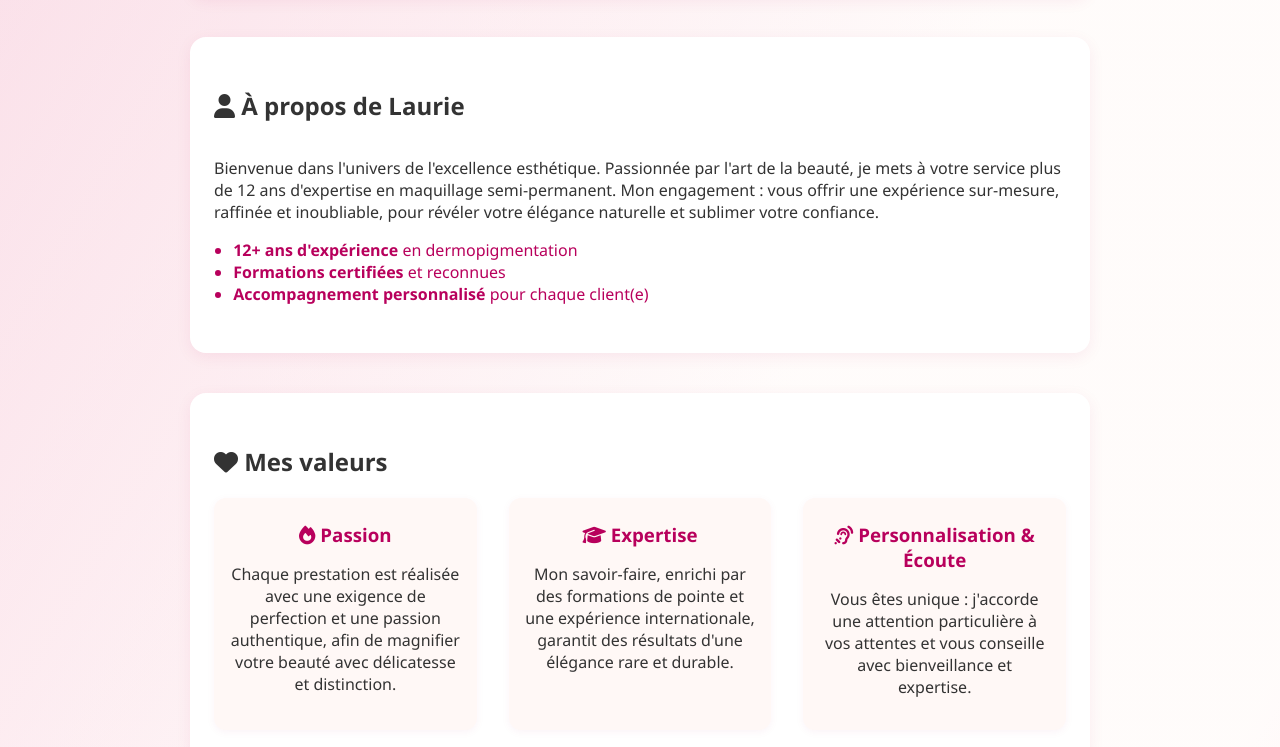
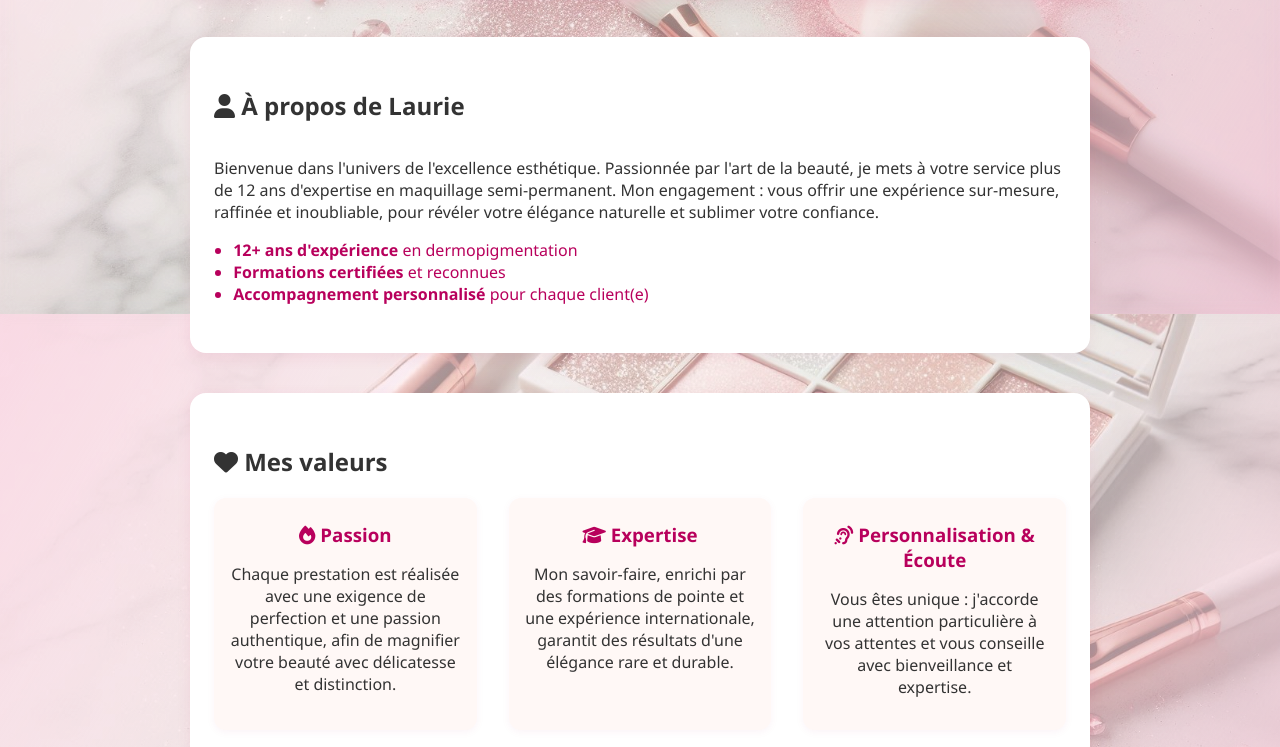
Before and after one commit to ArnoFr06/projet_laurie, a plain HTML site: page index.html in a window 1280 px wide. Shown: the part 486-1233 px from the top of the page. Drawn offline with nearby package versions, Linux system fonts and the light colour scheme.

Commit message:
quick fix background

```diff
--- a/src/style.css
+++ b/src/style.css
@@ -388,7 +388,7 @@ body {
   background:
     linear-gradient(120deg, rgba(255, 248, 246, 0.28) 60%, rgba(247, 198, 217, 0.85) 100%),
     linear-gradient(300deg, rgba(255, 248, 246, 0.28) 60%, rgba(247, 198, 217, 0.85) 100%),
-    url('public/images/fond.jpeg') center/cover no-repeat fixed;
+    url('../public/images/fond.jpeg') center/cover no-repeat fixed;
   color: #333;
   min-height: 100vh;
   position: relative;
@@ -402,7 +402,7 @@ body::before {
   right: 0;
   bottom: 0;
   z-index: -1;
-  background: url('public/images/fond.jpeg') center/cover no-repeat fixed;
+  background: url('../public/images/fond.jpeg') center/cover no-repeat fixed;
   filter: blur(8px) brightness(1.08);
   opacity: 0.08;
 }
```
